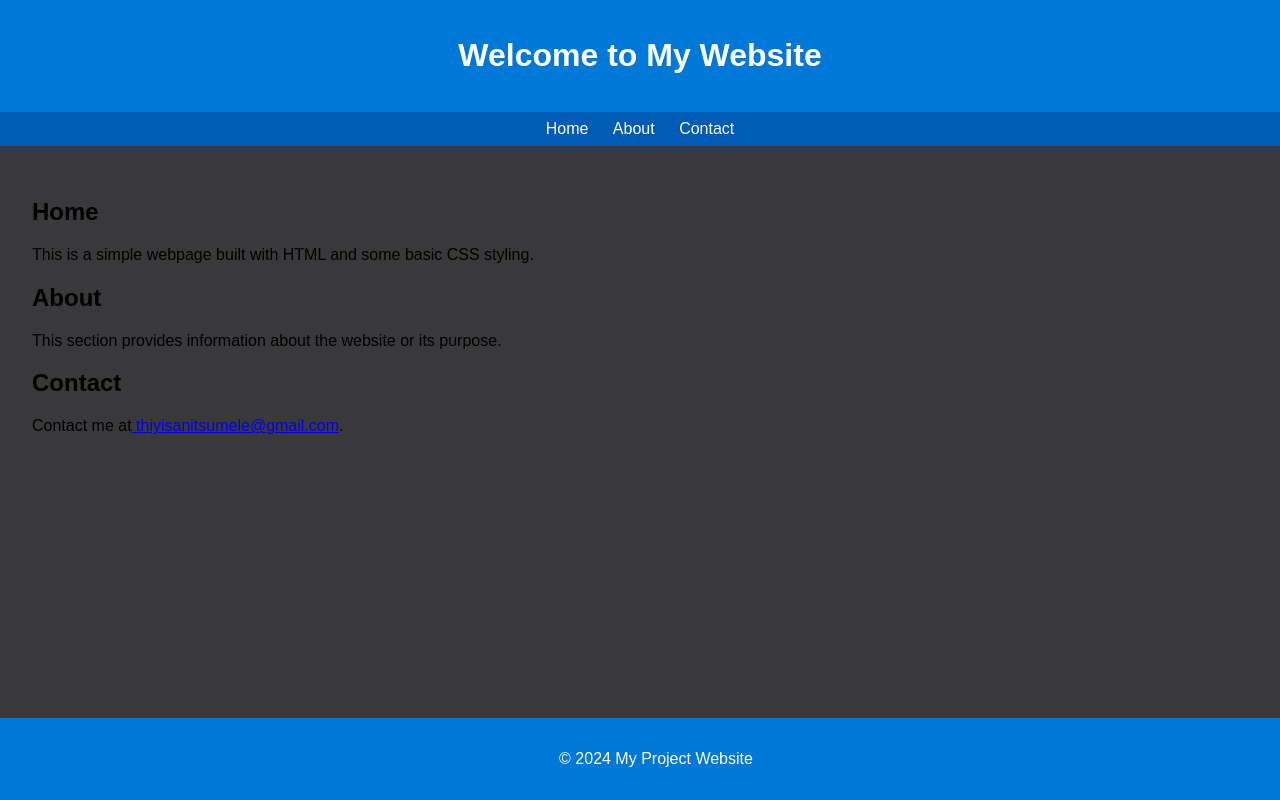
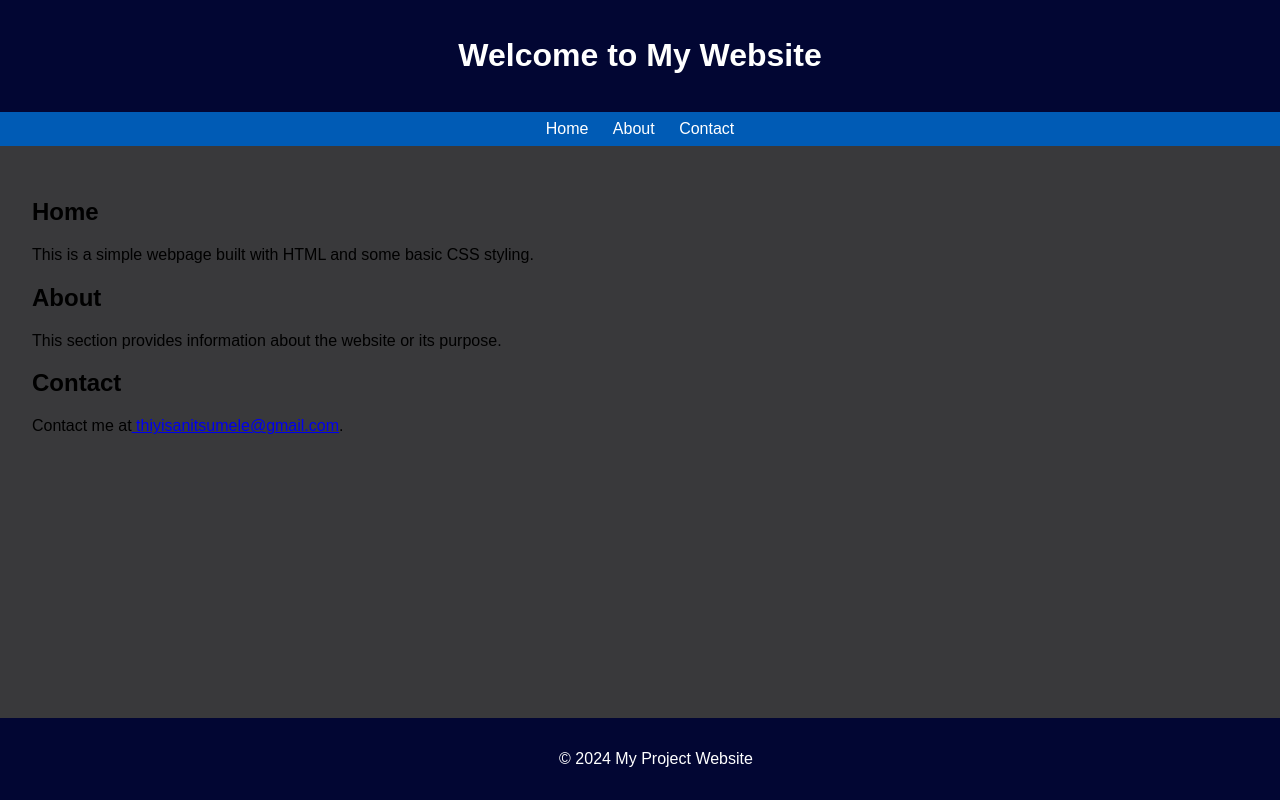
Before and after one commit to Tsakhani/mywebsite, a plain HTML site: page index.html in a window 1280 px wide. Drawn offline with Linux system fonts and the light colour scheme.

Commit message:
Update index.html

```diff
--- a/index.html
+++ b/index.html
@@ -12,7 +12,7 @@
             background-color: #39393b;
         }
         header {
-            background-color: #0078d7;
+            background-color: #020633;
             color: white;
             padding: 1rem;
             text-align: center;
@@ -35,7 +35,7 @@
             padding: 2rem;
         }
         footer {
-            background-color: #0078d7;
+            background-color: #020633;
             color: white;
             text-align: center;
             padding: 1rem;
```
